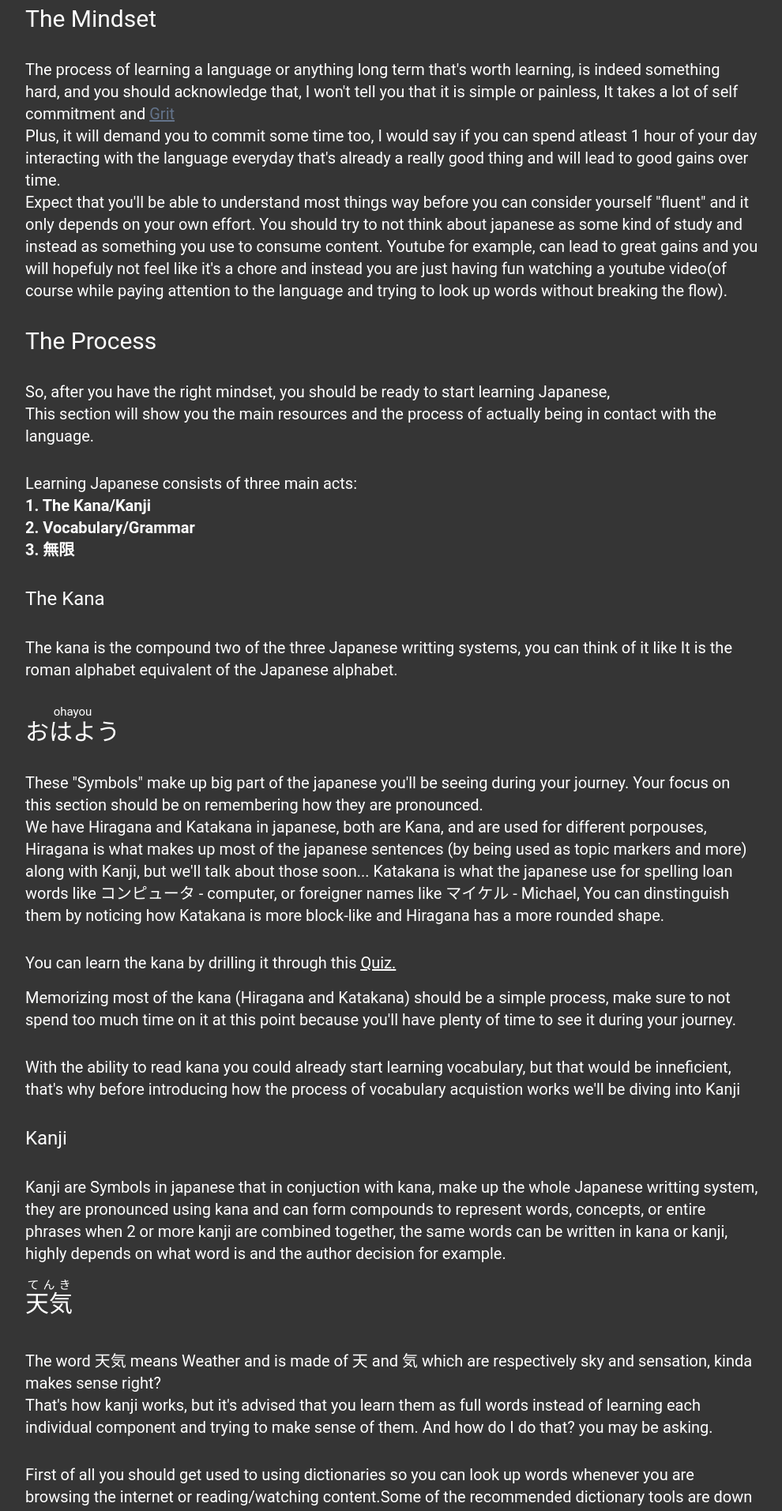
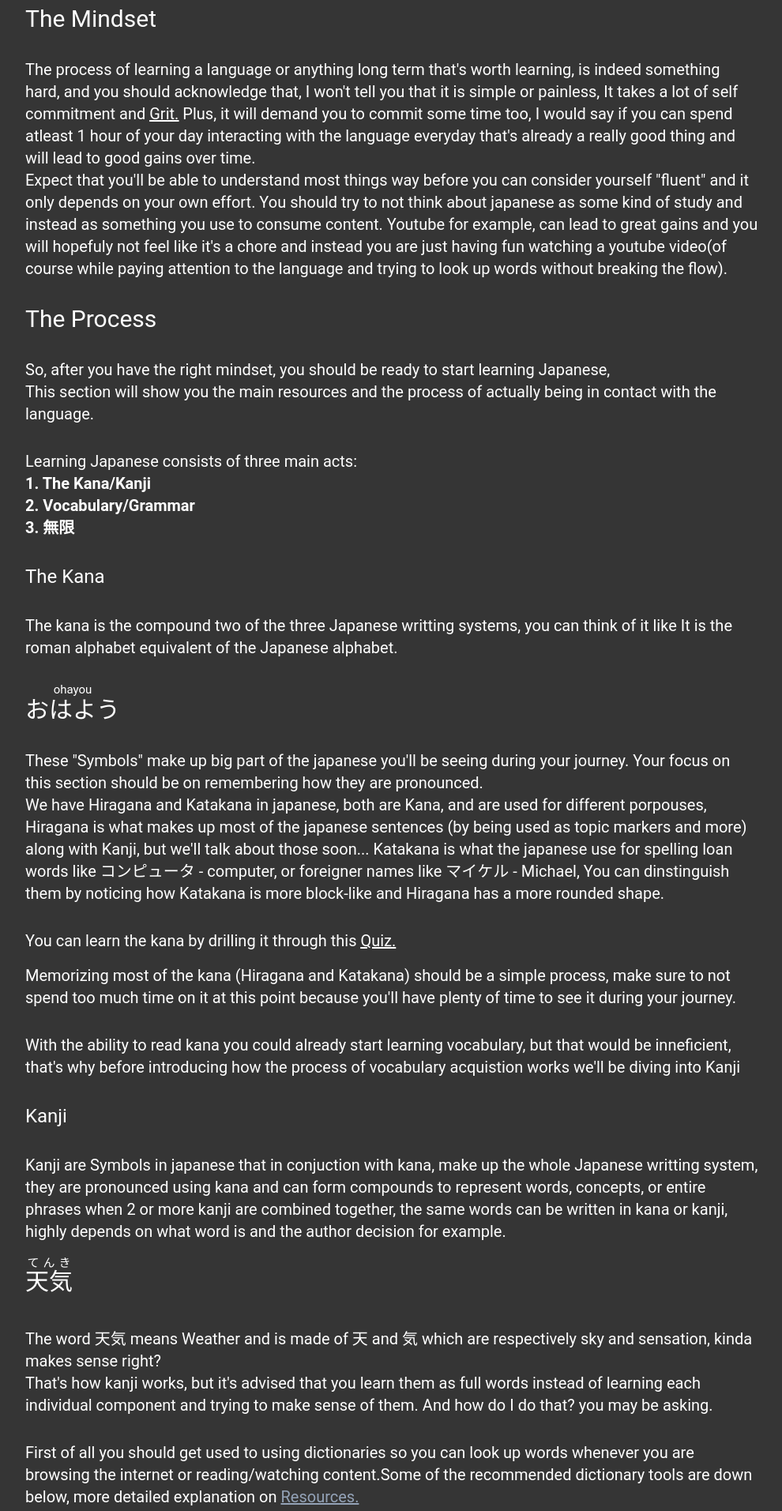
Before and after one commit to Shigure9934/Nulljp, a Next.js app: page /guide in a window 1280 px wide. Shown: the part 440-2353 px from the top of the page at 79% size, without its empty margins (144-1134 px from the left). Built offline with nearby package versions, Linux system fonts and the light colour scheme.

Commit message:
changed some global css properties

```diff
--- a/pages/guide.js
+++ b/pages/guide.js
@@ -42,16 +42,19 @@ function Guide() {
               worth learning, is indeed something hard, and you should
               acknowledge that, I won&apos;t tell you that it is simple or
               painless, It takes a lot of self commitment and{" "}
+              <div className=" inline-block underline hover:text-cyan-700">
+              {" "}
               <a
-                className="underline text-slate-500"
                 href="https://en.wikipedia.org/wiki/Grit_(personality_trait)"
                 target="_blank"
                 rel="noreferrer"
                 passHref
               >
-                Grit
+                Grit.
               </a>{" "}
               <br />
+              </div>
+              {" "}
               Plus, it will demand you to commit some time too, I would say if
               you can spend atleast 1 hour of your day interacting with the
               language everyday that's already a really good thing and will lead
@@ -159,18 +162,17 @@ function Guide() {
               First of all you should get used to using dictionaries so you can
               look up words whenever you are browsing the internet or
               reading/watching content.Some of the recommended dictionary tools
-              are down below, more detailed explanation on
-              <p className=" cursor-pointer inline text-slate-400">
+              are down below, more detailed explanation on{" "}<p className=" cursor-pointer inline text-slate-400">
                 <Link
-                  className=" text-slate-400 underline cursor-pointer "
+                  className="text-slate-400 underline cursor-pointer "
                   href="./resources"
                   passHref
                 >
-                  <u>Resources</u>
+                <u>Resources.</u>
                 </Link>
-                .
               </p>
             </p>
+
             <p className="pt-2 px-8 inline-block underline hover:text-slate-400">
               <a
                 href="https://jisho.org/"
--- a/styles/globals.css
+++ b/styles/globals.css
@@ -36,7 +36,6 @@ header{
 
 p,h1,h2{
     color: #ffffff;
-    @apply sm:pl-8;
 
 
 }
```
